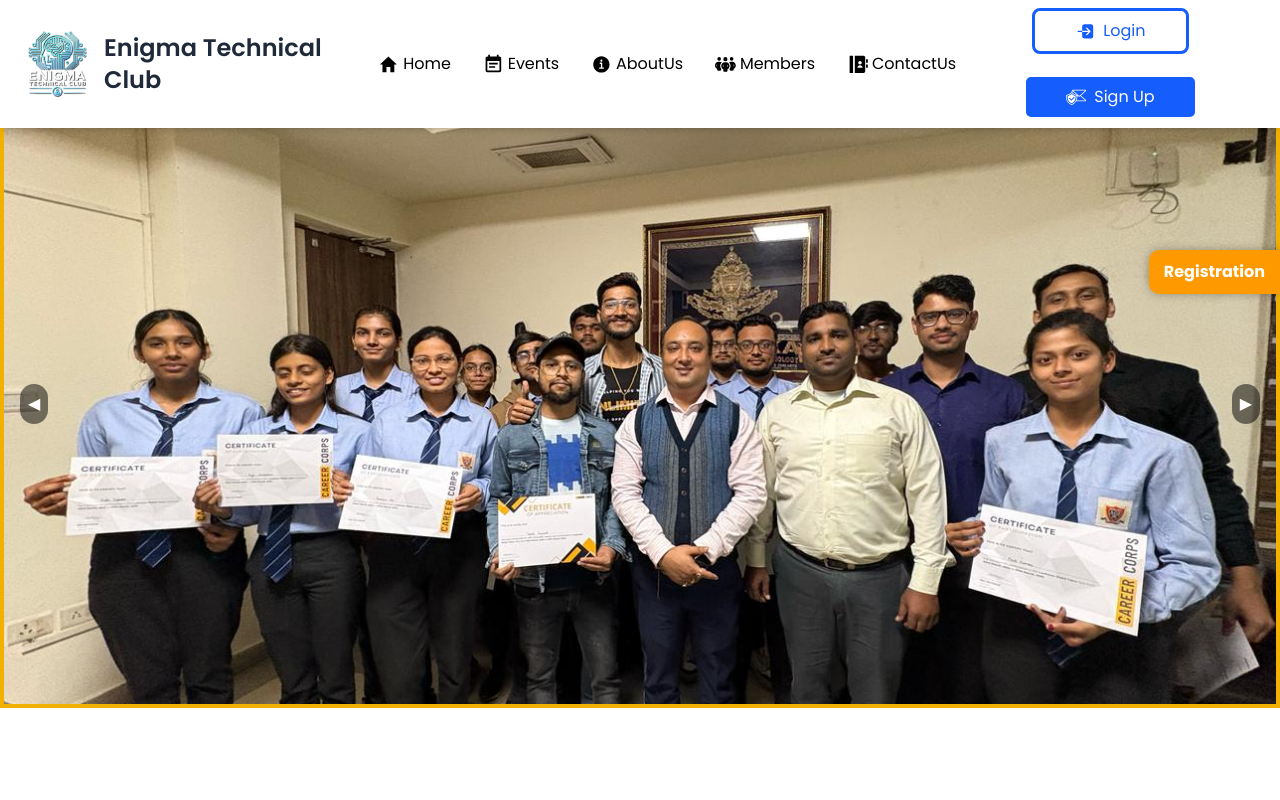
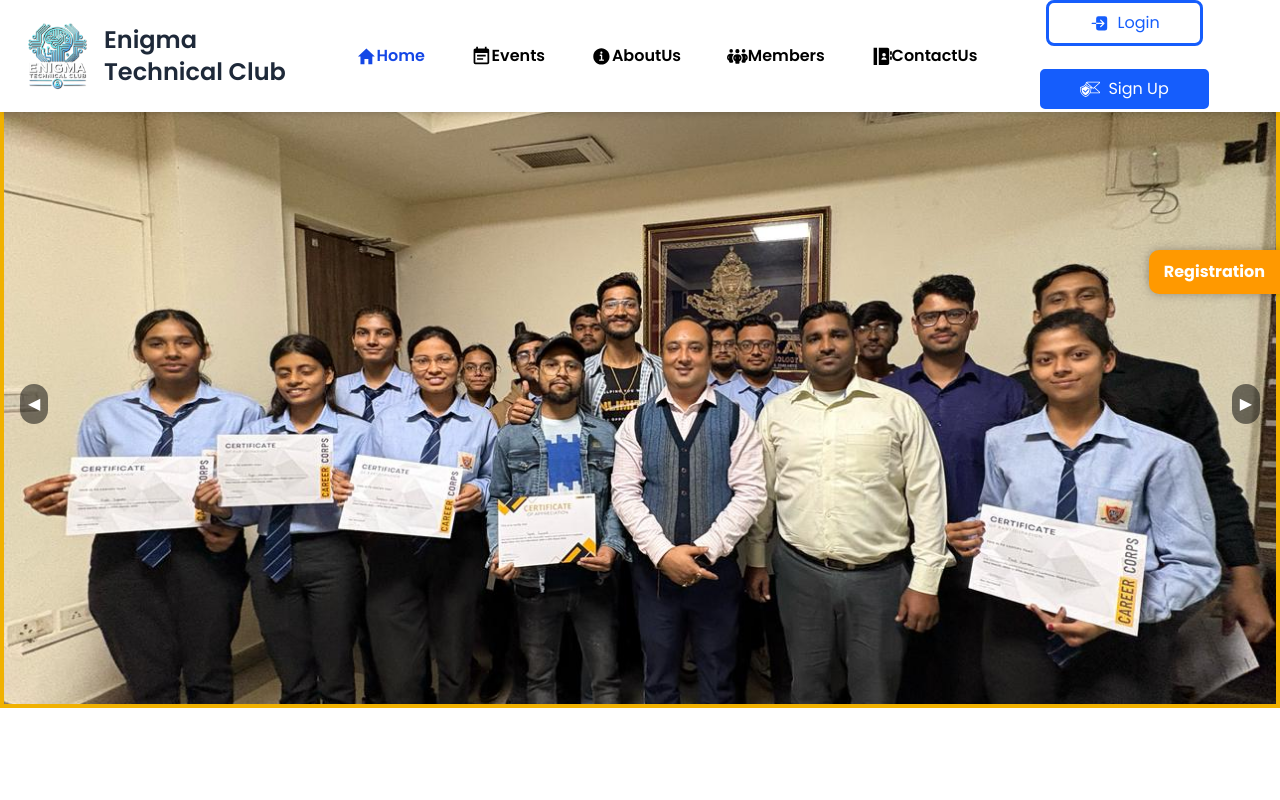
Before and after one commit to Jais-Abhi/Enigma, a React (Vite) app in the folder frontend/: page / in a window 1280 px wide. Shown: the top 800 px of the page. Built offline with nearby package versions, Linux system fonts and the light colour scheme.

Commit message:
header style added

```diff
--- a/frontend/src/components/Header.jsx
+++ b/frontend/src/components/Header.jsx
@@ -18,7 +18,7 @@ const Header = () => {
         menuOpen ? "pb-4" : ""
       }`}
     >
-      <div className="flex flex-col md:flex-row justify-between items-center py-2 px-4">
+      <div className="flex flex-col md:flex-row justify-between items-center px-4">
         <div className="flex justify-between items-center w-full md:w-auto">
           <Link to="/" className="flex items-center gap-2">
             <img src="/enigma.png" alt="logo" className="h-16 md:h-20" />
@@ -35,32 +35,32 @@ const Header = () => {
         </div>
 
         <ul
-          className={`${
+          className={` font-[600] pl-10  box-border ${
             menuOpen ? "flex" : "hidden"
           } flex-col md:flex md:flex-row items-center gap-5 md:gap-8 text-lg md:text-base mt-3 md:mt-0`}
         >
-          <li className="hover:text-blue-600">
-            <NavLink to="/" className="flex items-center gap-1 pl-10">
+          <li>
+            <NavLink to="/" className={({ isActive }) => `flex items-center p-1 border-3 rounded-xl border-transparent ${isActive ? "text-blue-700" : "hover:text-blue-800 hover:border-blue-800 hover:transition-all hover:duration-700"}`}>
               <IoMdHome size="1.3rem" /> Home
             </NavLink>
           </li>
-          <li className="hover:text-blue-600">
-            <NavLink to="/events" className="flex items-center gap-1">
+          <li>
+            <NavLink to="/events" className={({ isActive }) => `flex items-center p-1 border-3 rounded-xl border-transparent ${isActive ? "text-blue-700" : "hover:text-blue-800 hover:border-blue-800 hover:transition-all hover:duration-700"}`}>
               <MdEventNote size="1.3rem" /> Events
             </NavLink>
           </li>
-          <li className="hover:text-blue-600">
-            <NavLink to="/about" className="flex items-center gap-1">
+          <li>
+            <NavLink to="/about" className={({ isActive }) => `flex items-center p-1 border-3 rounded-xl border-transparent ${isActive ? "text-blue-700" : "hover:text-blue-800 hover:border-blue-800 hover:transition-all hover:duration-700"}`}>
               <IoInformationCircle size="1.3rem" /> AboutUs
             </NavLink>
           </li>
-          <li className="hover:text-blue-600">
-            <NavLink to="/members" className="flex items-center gap-1">
+          <li>
+            <NavLink to="/members" className={({ isActive }) => `flex items-center p-1 border-3 rounded-xl border-transparent ${isActive ? "text-blue-700" : "hover:text-blue-800 hover:border-blue-800 hover:transition-all hover:duration-700"}`}>
               <FaPeopleGroup size="1.3rem" /> Members
             </NavLink>
           </li>
-          <li className="hover:text-blue-600">
-            <NavLink to="/contact" className="flex items-center gap-1">
+          <li>
+            <NavLink to="/contact" className={({ isActive }) => `flex items-center p-1 border-3 rounded-xl border-transparent ${isActive ? "text-blue-700" : "hover:text-blue-800 hover:border-blue-800 hover:transition-all hover:duration-700"}`}>
               <RiContactsBookFill size="1.3rem" /> ContactUs
             </NavLink>
           </li>
```
